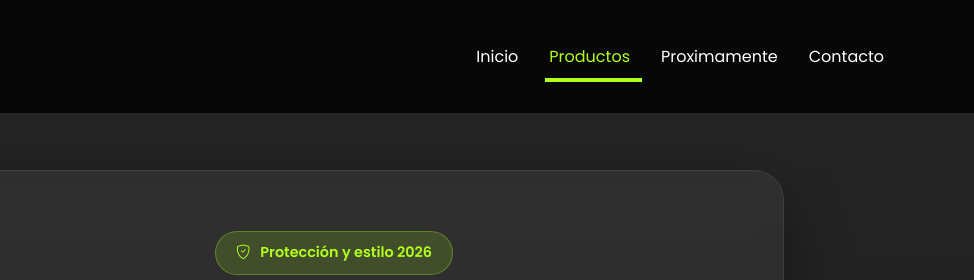
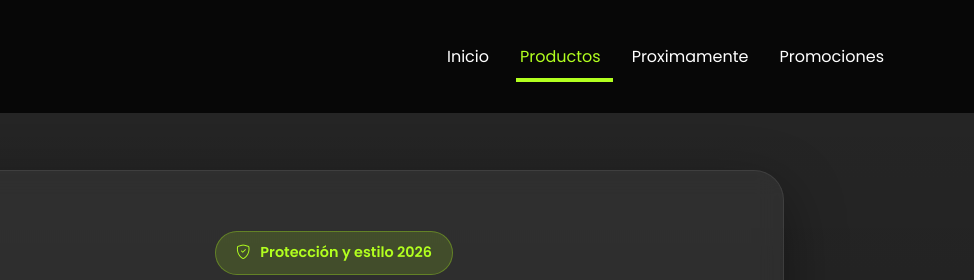
Before and after one commit to CrossMotosWeb/crossmotos.web, a plain HTML site: page guantes.html in a window 1280 px wide. Shown: the top 280 px of the page, 306-1280 px from the left. Drawn offline with nearby package versions, Linux system fonts and the light colour scheme.

Commit message:
Update guantes.html

```diff
--- a/guantes.html
+++ b/guantes.html
@@ -4,7 +4,11 @@
   <meta charset="UTF-8">
   <meta name="viewport" content="width=device-width, initial-scale=1.0">
 
-  <title>Catálogo de Guantes | CrossMotos</title>
+  <title>CrossMotos | Accesorios y Cascos</title>
+
+<link rel="icon" type="image/png" href="img/logo1.png">
+<link rel="shortcut icon" href="img/logo1.png" type="image/png">
+<link rel="apple-touch-icon" href="img/logo1.png">
 
   <!-- Bootstrap -->
   <link href="https://cdn.jsdelivr.net/npm/bootstrap@5.3.3/dist/css/bootstrap.min.css" rel="stylesheet">
@@ -101,8 +105,8 @@
         </li>
 
         <li class="nav-item">
-          <a class="nav-link" href="index.html#contacto">
-            Contacto
+          <a class="nav-link" href="promociones.html">
+            Promociones
           </a>
         </li>
 
```
